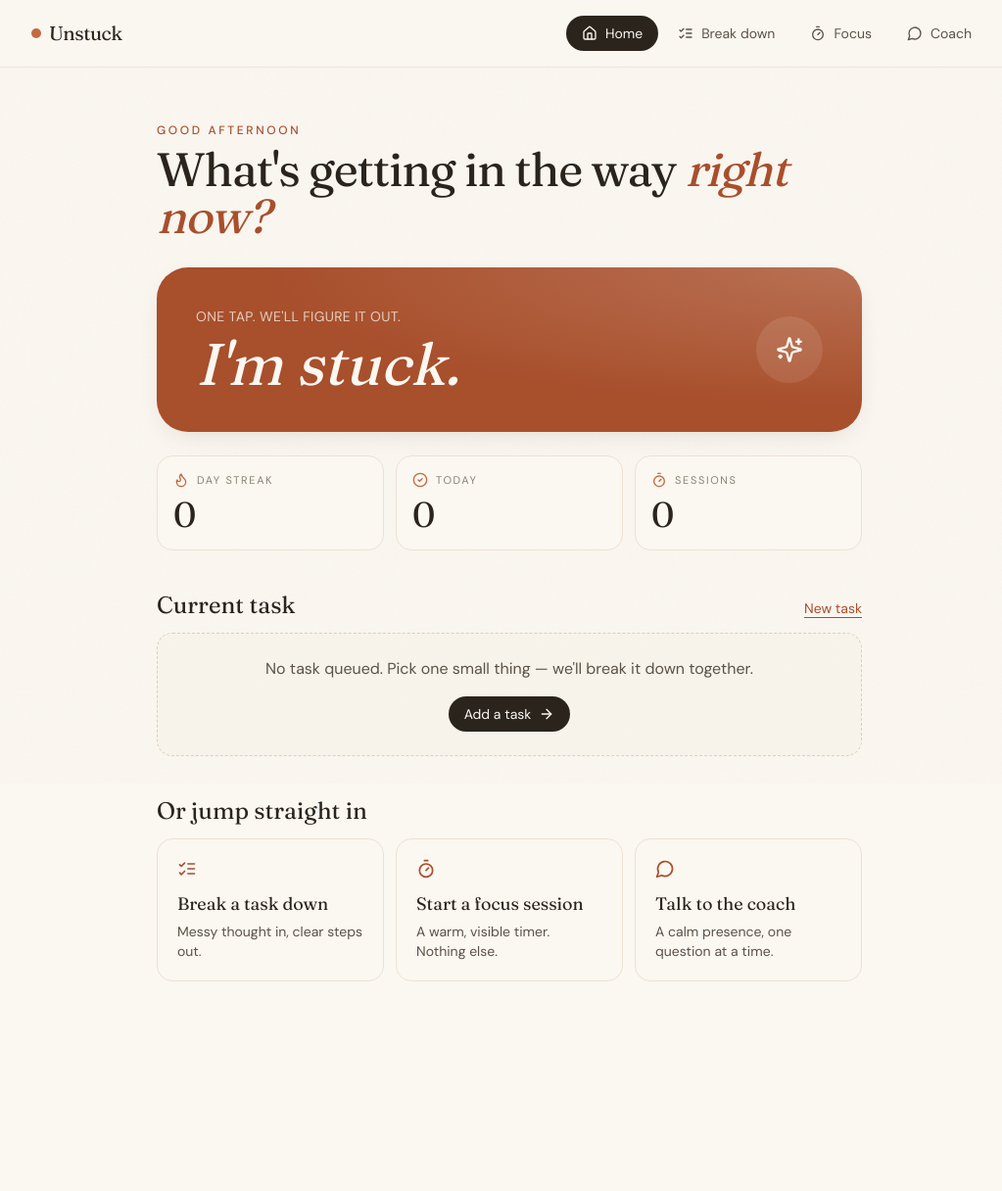
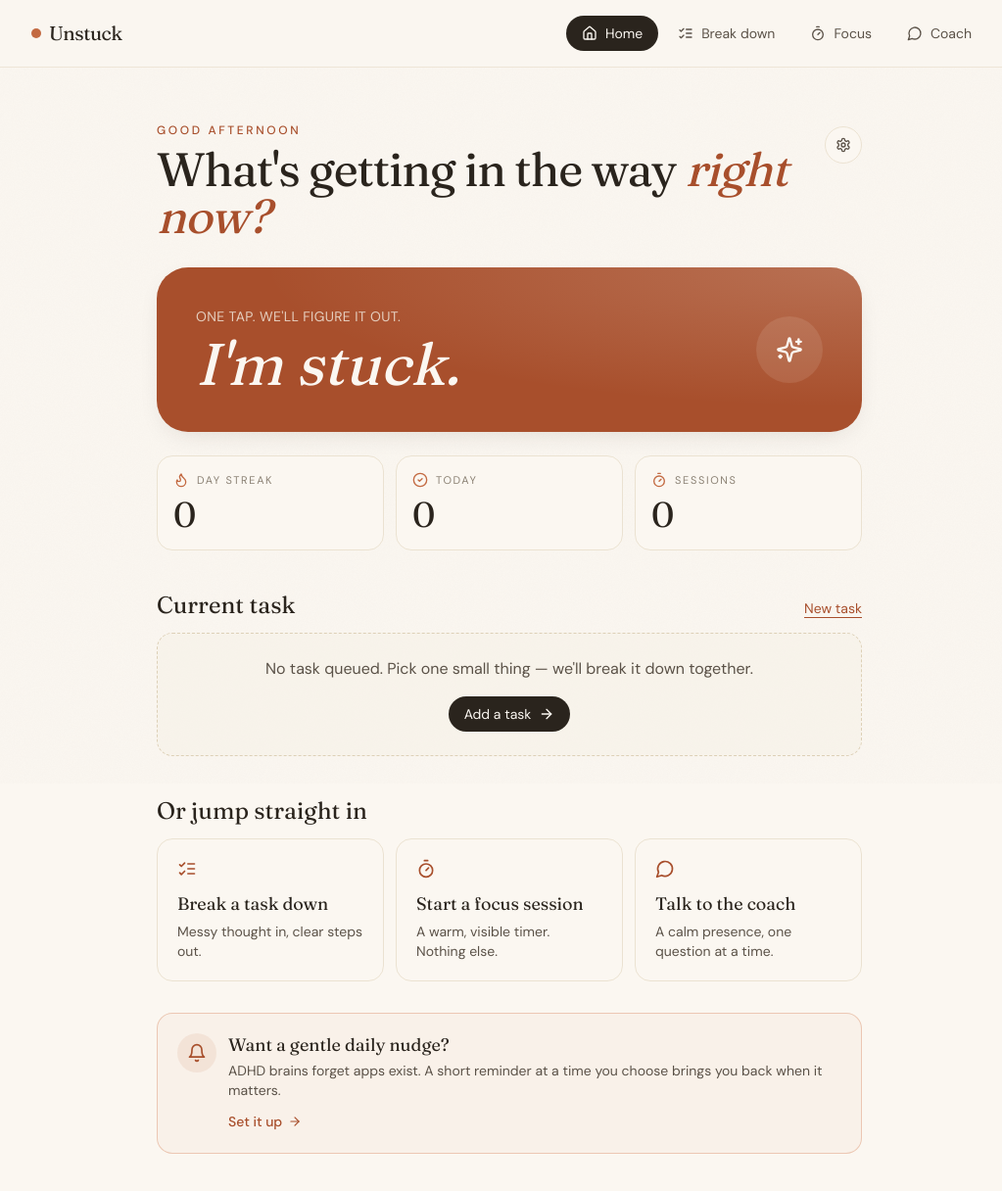
Before and after one commit to Codygreen2210/Unstuckv1, a Next.js app: page /app in a window 1280 px wide. Shown: the top 1216 px of the page at 98% size, without its empty margins (120-1143 px from the left). Before the commit the page ends 1074 px from the top, so only its background shows below. Built offline with nearby package versions, Linux system fonts and the light colour scheme.

Commit message:
Add files via upload

```diff
--- a/app/app/page.tsx
+++ b/app/app/page.tsx
@@ -2,7 +2,7 @@
 
 import { useEffect, useState } from "react";
 import Link from "next/link";
-import { Flame, CheckCircle2, Timer, ListChecks, MessageCircle, ArrowRight, Sparkles } from "lucide-react";
+import { Flame, CheckCircle2, Timer, ListChecks, MessageCircle, ArrowRight, Sparkles, Settings, Bell } from "lucide-react";
 import { StuckFlow } from "@/components/stuck-flow";
 import {
   firstIncompleteTask,
@@ -10,15 +10,21 @@ import {
   type Stats,
   type Task,
 } from "@/lib/storage";
+import { getReminderPref } from "@/lib/reminders";
 
 export default function AppHome() {
   const [open, setOpen] = useState(false);
   const [stats, setStats] = useState<Stats | null>(null);
   const [task, setTask] = useState<Task | null>(null);
+  const [remindersOn, setRemindersOn] = useState<boolean>(false);
 
   useEffect(() => {
     setStats(getStats());
     setTask(firstIncompleteTask());
+    (async () => {
+      const en = (await getReminderPref<boolean>("reminder_enabled")) ?? false;
+      setRemindersOn(en);
+    })();
   }, []);
 
   const greeting = useGreeting();
@@ -26,7 +32,8 @@ export default function AppHome() {
   return (
     <div className="pt-8 md:pt-14">
       {/* Greeting */}
-      <section className="animate-fade-up">
+      <section className="animate-fade-up flex items-start justify-between gap-4">
+        <div className="min-w-0">
           <p className="text-xs uppercase tracking-[0.22em] text-rust-600 font-medium">
             {greeting}
           </p>
@@ -34,6 +41,18 @@ export default function AppHome() {
             What's getting in the way{" "}
             <span className="italic text-rust-600">right now?</span>
           </h1>
+        </div>
+        <Link
+          href="/app/settings"
+          aria-label="Settings"
+          className="shrink-0 mt-1 rounded-full border border-cream-200 bg-cream-50 p-2.5 text-ink-muted hover:text-ink hover:border-ink-light transition-colors relative"
+        >
+          {remindersOn ? (
+            <Bell className="h-4 w-4 text-rust-500" />
+          ) : (
+            <Settings className="h-4 w-4" />
+          )}
+        </Link>
       </section>
 
       {/* Big I'm Stuck button */}
@@ -123,7 +142,9 @@ export default function AppHome() {
             </Link>
           </div>
         )}
-      </section>{/* Quick actions */}
+      </section>
+
+      {/* Quick actions */}
       <section className="mt-10 mb-8 animate-fade-up [animation-delay:280ms] [animation-fill-mode:backwards]">
         <h2 className="font-display text-2xl">Or jump straight in</h2>
         <div className="mt-3 grid sm:grid-cols-3 gap-3">
@@ -147,6 +168,35 @@ export default function AppHome() {
           />
         </div>
       </section>
+
+      {/* Reminder nudge — only if not already on */}
+      {!remindersOn && (
+        <section className="mb-10 animate-fade-up [animation-delay:340ms] [animation-fill-mode:backwards]">
+          <Link
+            href="/app/settings"
+            className="block rounded-2xl border border-rust-400/40 bg-rust-400/5 p-5 hover:bg-rust-400/10 transition-colors"
+          >
+            <div className="flex items-start gap-3">
+              <div className="shrink-0 rounded-full bg-rust-500/10 text-rust-600 p-2.5">
+                <Bell className="h-5 w-5" />
+              </div>
+              <div className="min-w-0 flex-1">
+                <div className="font-display text-lg leading-snug">
+                  Want a gentle daily nudge?
+                </div>
+                <p className="text-sm text-ink-muted mt-1">
+                  ADHD brains forget apps exist. A short reminder at a time you choose
+                  brings you back when it matters.
+                </p>
+                <div className="mt-3 inline-flex items-center gap-1.5 text-sm text-rust-600 font-medium">
+                  Set it up
+                  <ArrowRight className="h-3.5 w-3.5" />
+                </div>
+              </div>
+            </div>
+          </Link>
+        </section>
+      )}
 
       <StuckFlow open={open} onClose={() => setOpen(false)} />
     </div>
```
Lines whose indentation alone changed are shown as unchanged.
